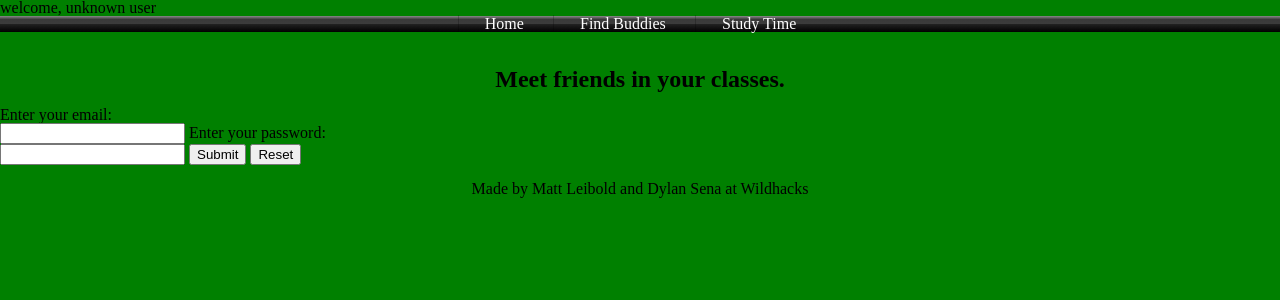
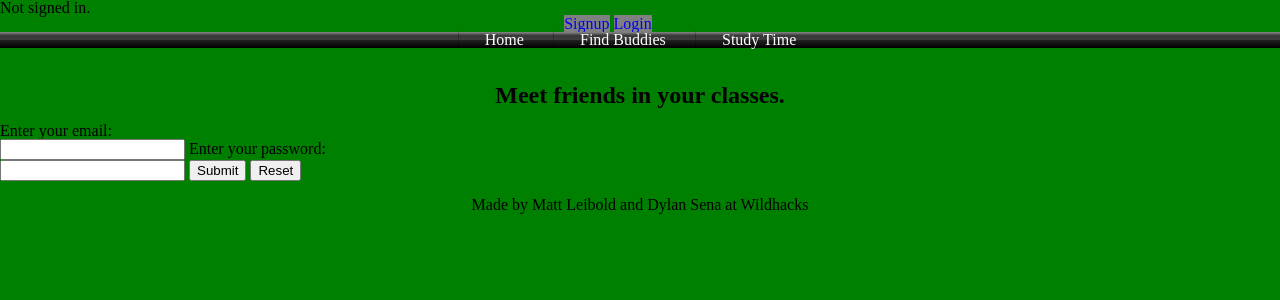
Before and after one commit to dcsena/studybuddy, a PHP site: page /login.php in a window 1280 px wide. Shown: the top 300 px of the page. Run offline with PHP 8.4, Linux system fonts and the light colour scheme.

Commit message:
header update

```diff
--- a/header.php
+++ b/header.php
@@ -2,8 +2,15 @@
 	session_start();
 	if (!isset($_SESSION['user'])) {
 		$_SESSION['user'] = "unknown user";
+		echo "Not signed in.";
+		echo "<div id = \"status\">\n";
+		echo "<a href=\"signup.php\">Signup</a>\n";
+		echo "<a href=\"login.php\">Login</a>\n";
+		echo "</div>\n";
 	}
-	echo "welcome, " . $_SESSION['user'];
+	else{
+		echo "Welcome, " . $_SESSION['user'];
+	}
 	$menu = array(
 		'home'  => array('text'=>'Home',  'url'=>'index.php'),
 		'interests'  => array('text'=>'Find Buddies',  'url'=>'find.php'),
--- a/index.php
+++ b/index.php
@@ -13,12 +13,6 @@
 	?>
 	<h1> Meet friends in your classes. </h1>
 	</header>
-	<br/>
-
-	<div id = "status">
-		<a href="signup.php">Signup</a>
-		<a href="login.php">Login</a>
-	</div>
 
 	<br/>
 	<?php
```
